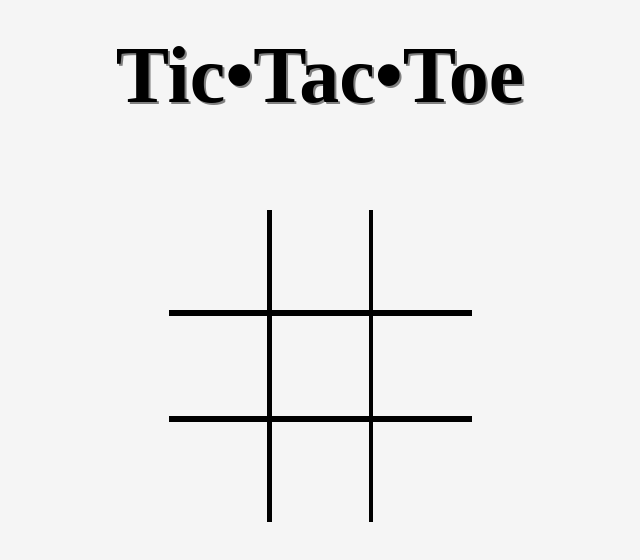
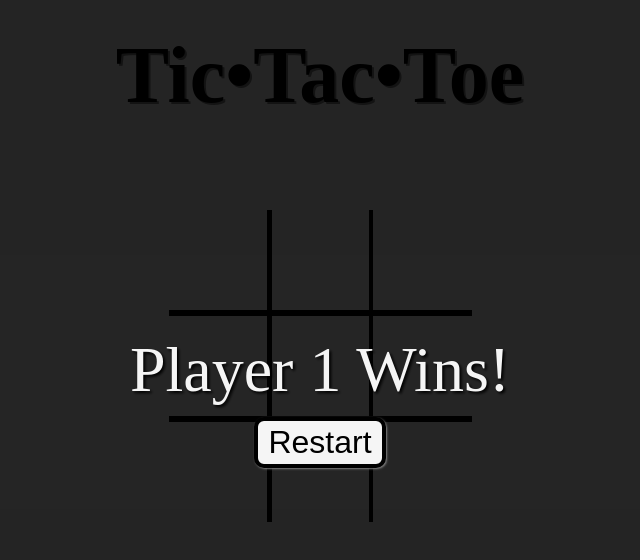
Before and after one commit to MeischkeM91/tic-tac-toe, a plain HTML site: page index.html in a window 1280 px wide. Shown: the whole page, without its empty margins (320-960 px from the left). Drawn offline with Linux system fonts and the light colour scheme.

Commit message:
Added results display and styled

```diff
--- a/index.html
+++ b/index.html
@@ -23,5 +23,9 @@
             <div class="grid-cell" id="8"></div>
         </div>
     </div>
+    <div class="results-display">
+        <p class="win-verbiage">Player 1 Wins!</p>
+        <button type="reset">Restart</button>
+    </div>
 </body>
 </html>
--- a/style.css
+++ b/style.css
@@ -65,3 +65,37 @@ body{
     background-position: 50%;
     cursor: not-allowed;
 }
+/* Results display */
+.results-display{
+    background-color: rgba(0, 0, 0, 0.85);
+    display: flex;
+    flex-direction: column;
+    justify-content: center;
+    align-items: center;
+    gap: 10px;
+    position: fixed;
+    top: 0;
+    right: 0;
+    bottom: 0;
+    left: 0;
+    font-size: 4rem;
+    text-shadow: 2px 2px 3px black;
+    color: whitesmoke;
+}
+.results-display button{
+    font-size: 2rem;
+    background-color: whitesmoke;
+    border: 4px solid black;
+    border-radius: 10px;
+    box-shadow: 1px 1px 2px gray;
+    padding: 3px 10px;
+}
+.results-display button:hover{
+    background-color: whitesmoke;
+    transition: transform .2s;
+    transform: scale(1.05);
+}
+.results-display button:active{
+    transition: transform .1s;
+    transform: translate(1px,1px);
+}
```
